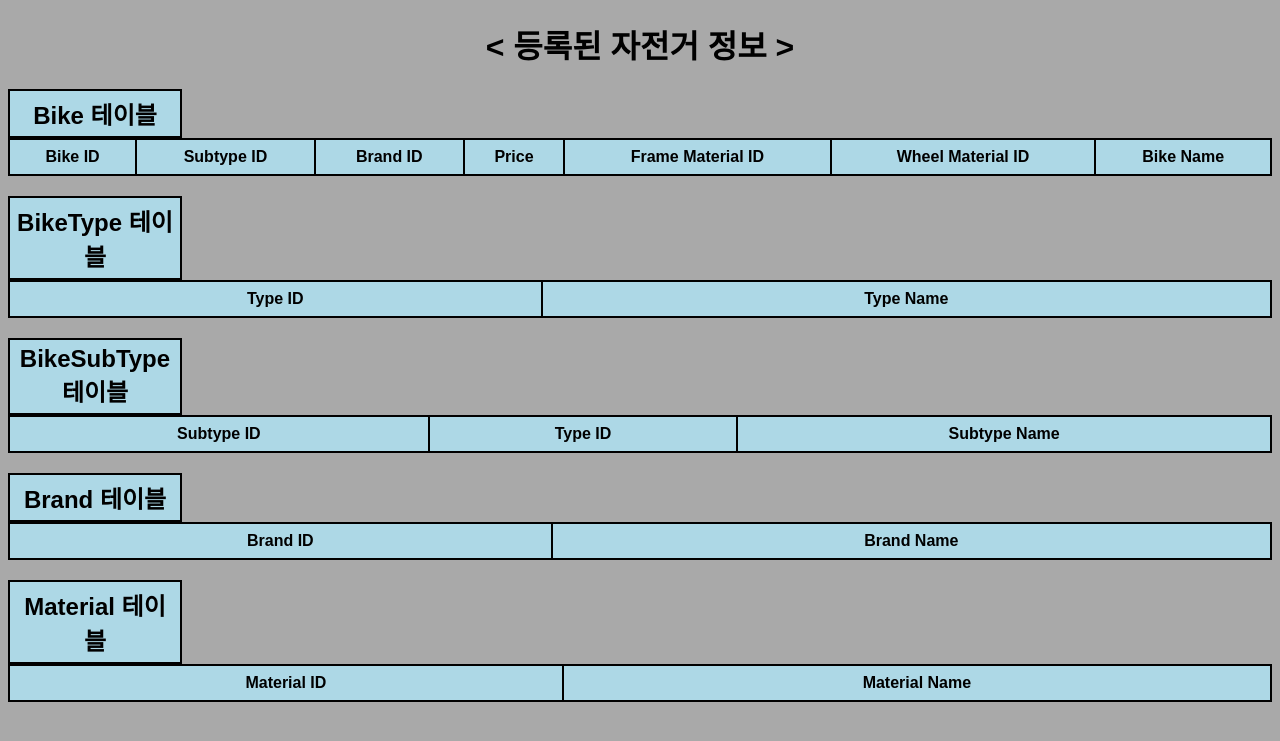
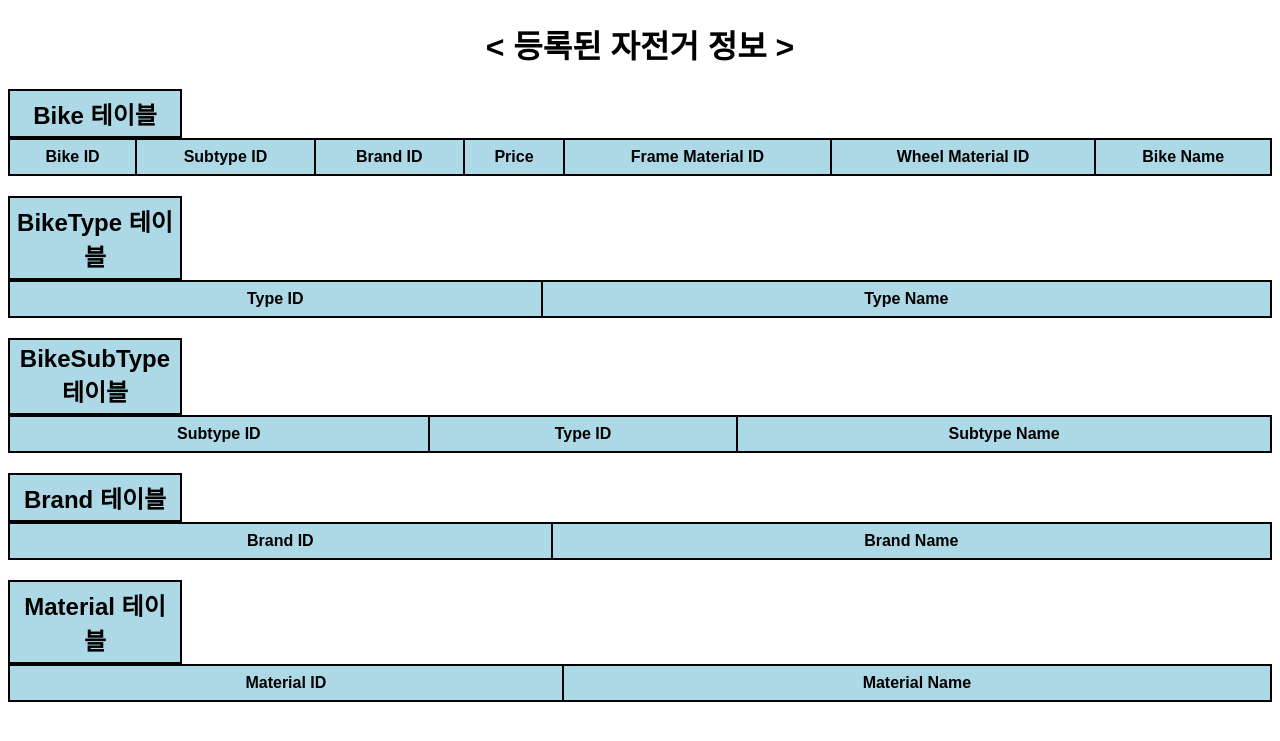
Before and after one commit to zeew00kim/DB_Team_Project, a Flask app: page / in a window 1280 px wide. Shown: the top 741 px of the page. Run offline with Flask 3, Linux system fonts and the light colour scheme; data that the repository does not hold is empty.

Commit message:
second commit

```diff
--- a/db-team-flask-server/static/styles.css
+++ b/db-team-flask-server/static/styles.css
@@ -1,6 +1,6 @@
 body {
     font-family: Arial, sans-serif;
-    background-color: darkgray;
+    background-color: withe;
 }
 
 h1 {
```
